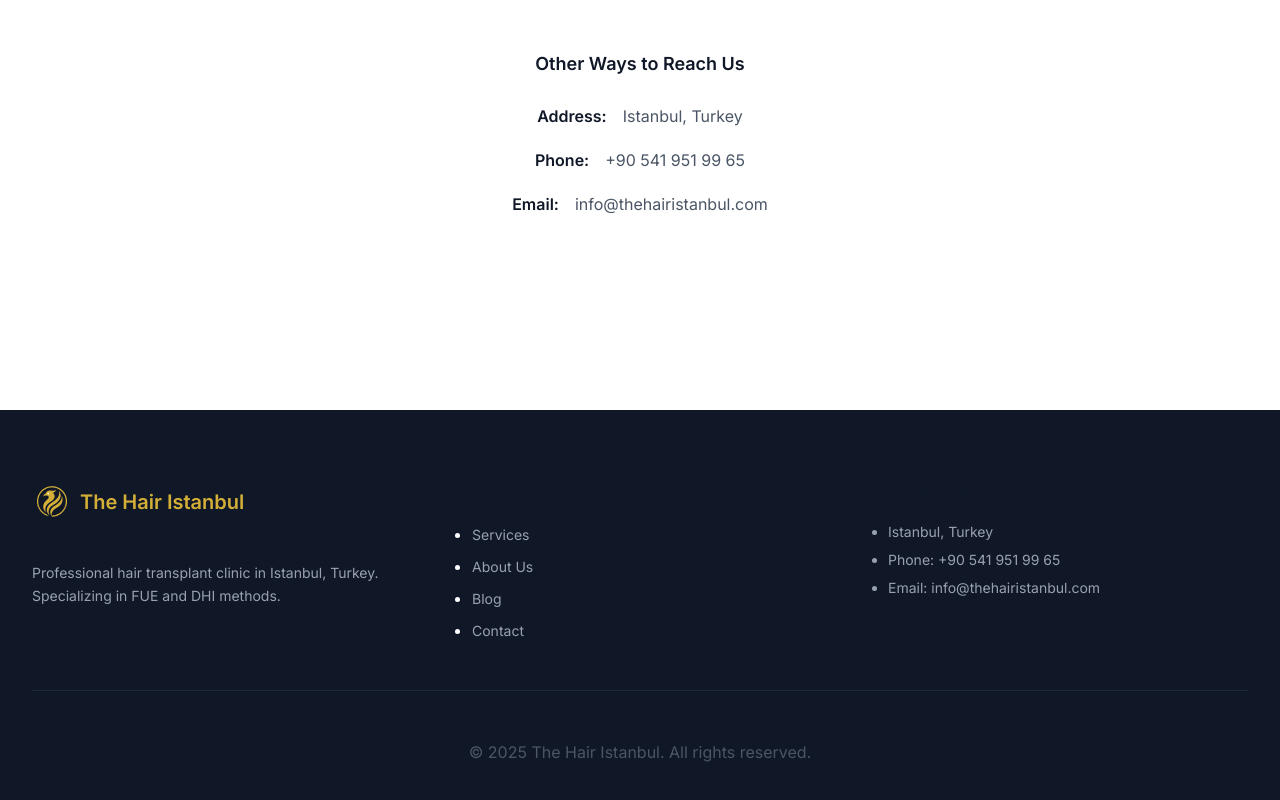
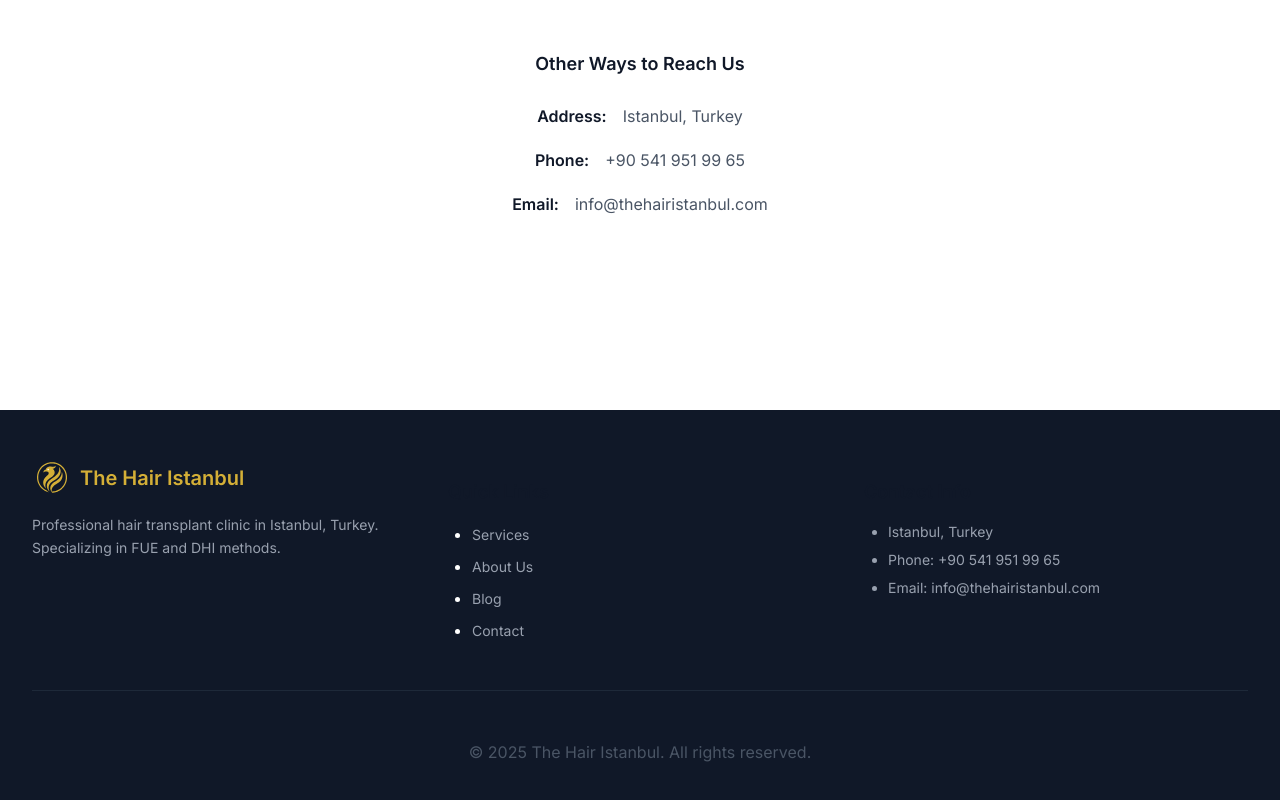
Before and after one commit to mhalitk/thehairistanbul.com, a Next.js app: page /en/contact in a window 1280 px wide. Shown: the part 910-1710 px from the top of the page. Built offline with nearby package versions, Linux system fonts and the light colour scheme.

Commit message:
remove margin from image

```diff
--- a/src/styles/base.css
+++ b/src/styles/base.css
@@ -72,7 +72,7 @@
   }
 
   img {
-    @apply max-w-full h-auto rounded-lg my-6;
+    @apply max-w-full h-auto rounded-lg;
   }
 
   hr {
```
